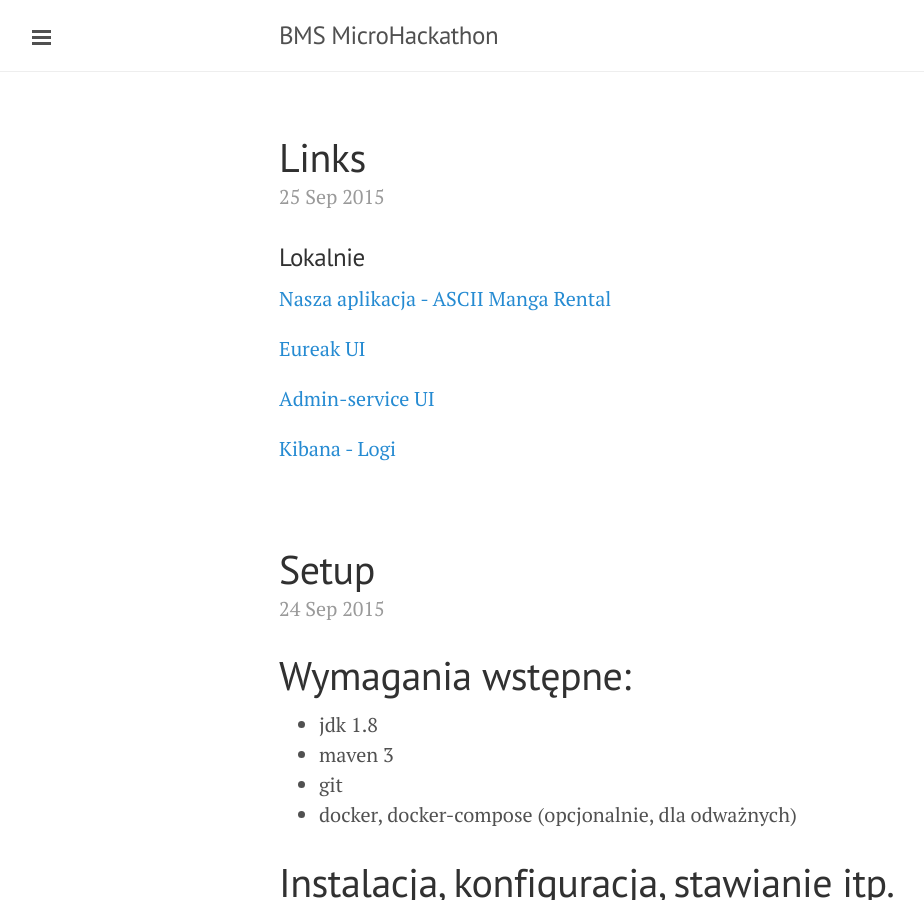
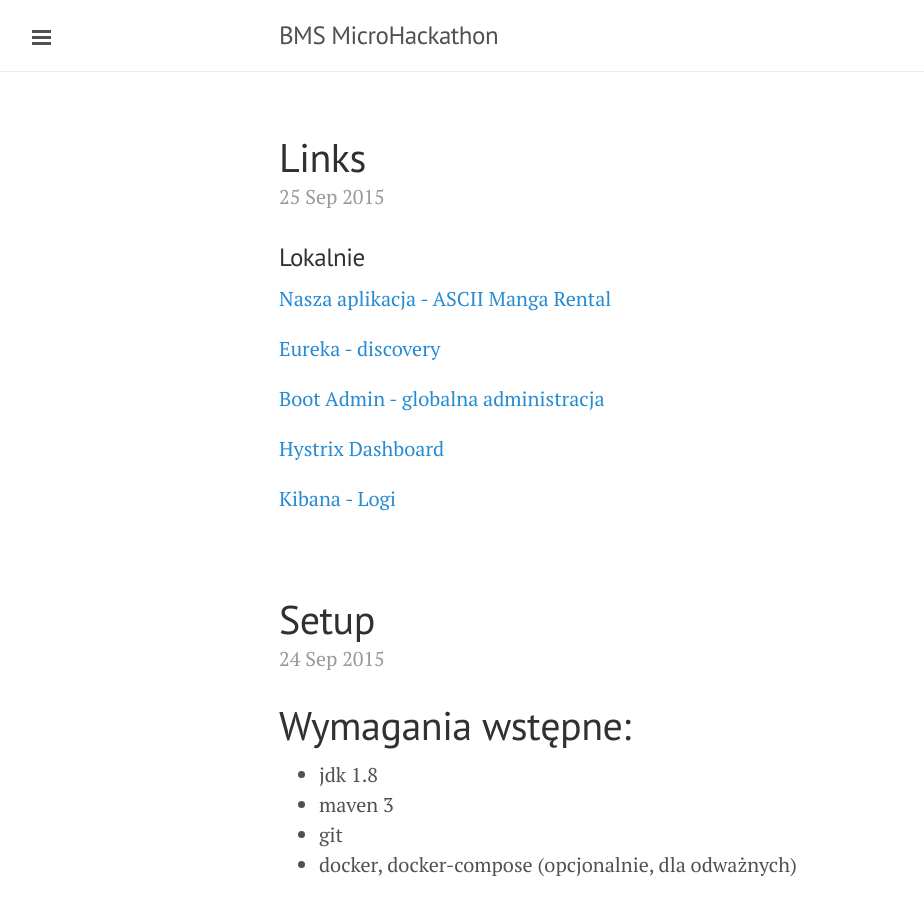
Before and after one commit to bms-devs/bms-hackathon-2015-09-26.github.io, a Jekyll site: the page built from index.html, in a window 1280 px wide and 900 px high. Shown: the whole window, without its empty margins (1-925 px from the left). Built offline with Jekyll 4.4.1, drawn with Linux system fonts in a browser that asks for light colours; Markdown is read by kramdown in place of the engine named in the settings; the list of posts is cut into pages by our own code.

Commit message:
Update 2015-09-25-Links.md
Fixed typos, added Hystrix Dashboard link

```diff
--- a/_posts/2015-09-25-Links.md
+++ b/_posts/2015-09-25-Links.md
@@ -2,8 +2,10 @@
 
 [Nasza aplikacja - ASCII Manga Rental](http://localhost:8080/)
 
-[Eureak UI](http://localhost:8761/)
+[Eureka - discovery](http://localhost:8761/)
 
-[Admin-service UI](http://localhost:9091/)
+[Boot Admin - globalna administracja](http://localhost:9091/)
+
+[Hystrix Dashboard](http://localhost:9092/)
 
 [Kibana - Logi](http://localhost:8005/)
```
